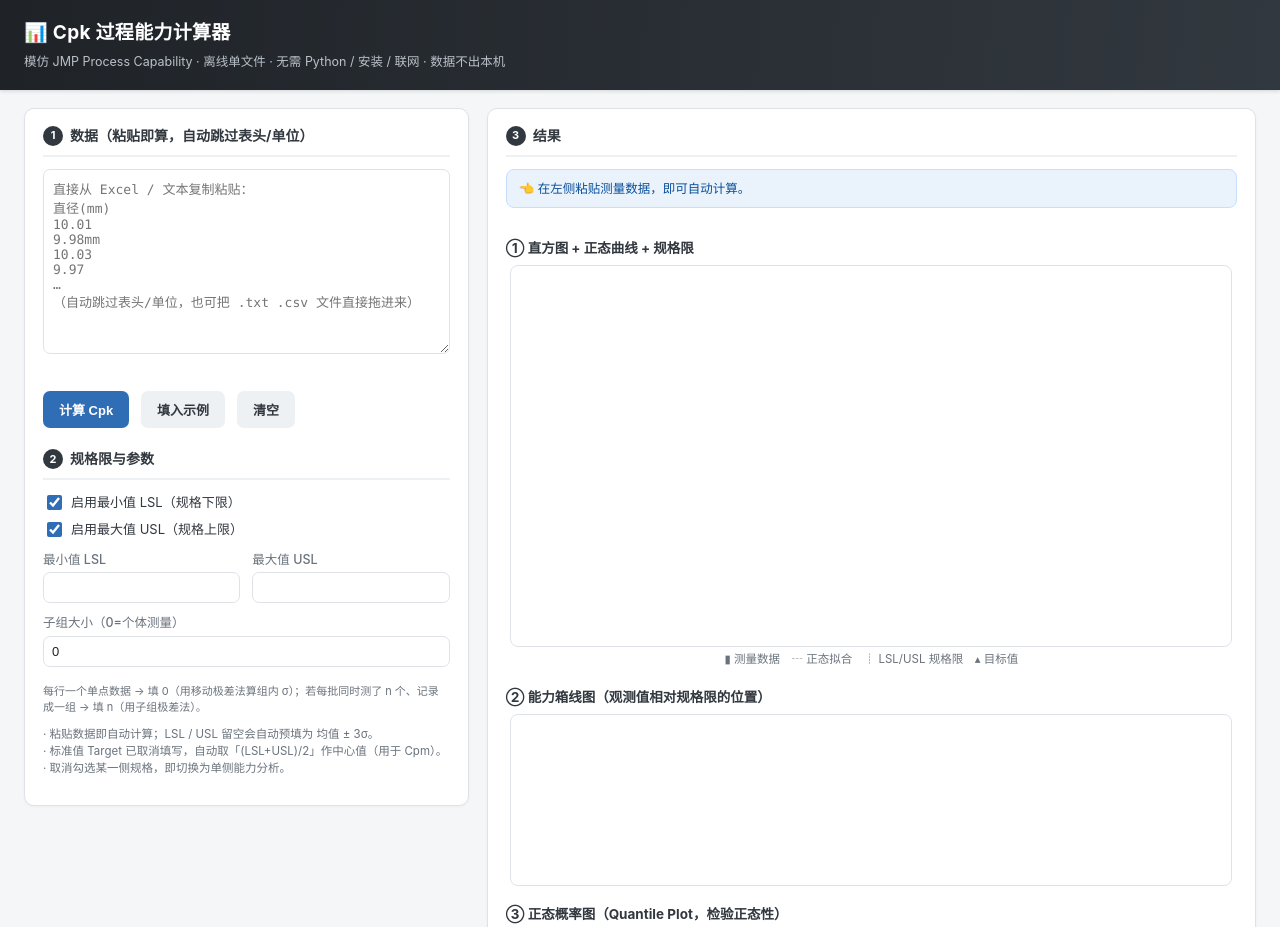
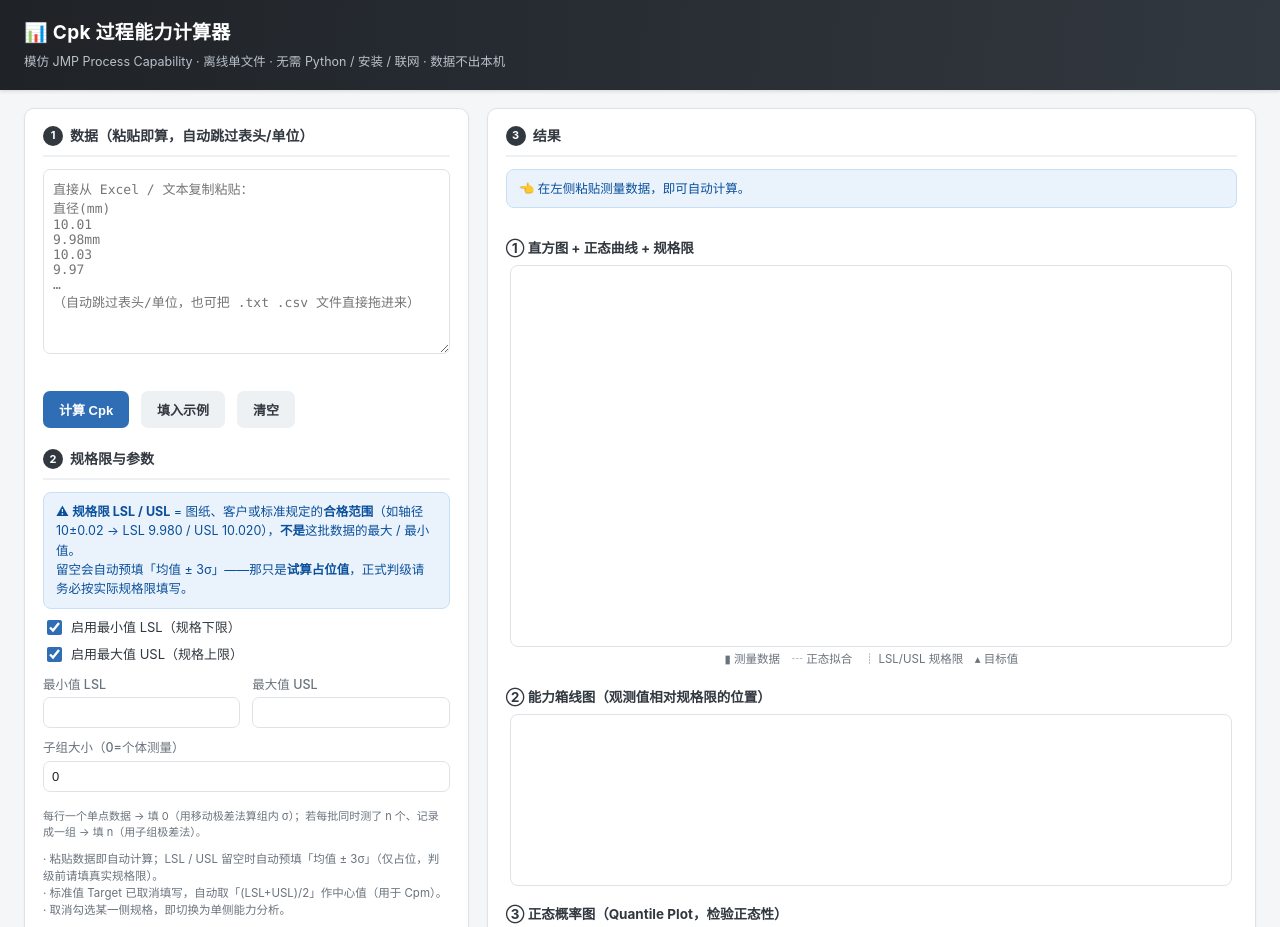
Before and after one commit to GTX950L/cpk-jmp-studio, a plain HTML site: page cpk_calculator.html in a window 1280 px wide. Shown: the top 927 px of the page. Drawn offline with Linux system fonts and the light colour scheme.

Commit message:
docs: 在规格限区域加醒目说明，避免把自动预填当规格限
很多新手会把 LSL/USL 误填为数据的最大值/最小值，或直接留空
接受自动预填的「均值 ± 3σ」作为规格限——这会严重高估 Cpk
（实测 2.1 倍：0.317 → 0.662）。

在「② 规格限与参数」标题下加 .note 说明块（带 ⚠），明确：
- LSL/USL = 图纸 / 客户 / 标准规定的合格范围
  （如轴径 10±0.02 → 9.980 / 10.020）
- 不是这批数据的最大 / 最小值
- 留空自动预填「均值 ± 3σ」仅供试算占位，正式判级请填真实规格限

hint 第一条同步加「仅占位，判级前请填真实规格限」补充说明。
README 「怎么用」第 3 步加引文 ⚠️ 注意事项。

```diff
--- a/cpk_calculator.html
+++ b/cpk_calculator.html
@@ -101,6 +101,7 @@
     </div>
 
     <h2 style="margin-top:20px"><span class="step">2</span> 规格限与参数</h2>
+    <div class="note" style="margin-top:0">⚠ <b>规格限 LSL / USL</b> = 图纸、客户或标准规定的<b>合格范围</b>（如轴径 10±0.02 → LSL 9.980 / USL 10.020），<b>不是</b>这批数据的最大 / 最小值。<br>留空会自动预填「均值 ± 3σ」——那只是<b>试算占位值</b>，正式判级请务必按实际规格限填写。</div>
     <label class="chk"><input type="checkbox" id="useLsl" checked> 启用最小值 LSL（规格下限）</label>
     <label class="chk"><input type="checkbox" id="useUsl" checked> 启用最大值 USL（规格上限）</label>
     <div class="row">
@@ -111,7 +112,7 @@
       <label>子组大小（0=个体测量）<input type="number" id="sub" value="0" min="0" max="20"></label>
       <span class="subhint">每行一个单点数据 → 填 0（用移动极差法算组内 σ）；若每批同时测了 n 个、记录成一组 → 填 n（用子组极差法）。</span>
     </div>
-    <p class="hint">· 粘贴数据即自动计算；LSL / USL 留空会自动预填为 均值 ± 3σ。<br>· 标准值 Target 已取消填写，自动取「(LSL+USL)/2」作中心值（用于 Cpm）。<br>· 取消勾选某一侧规格，即切换为单侧能力分析。</p>
+    <p class="hint">· 粘贴数据即自动计算；LSL / USL 留空时自动预填「均值 ± 3σ」（仅占位，判级前请填真实规格限）。<br>· 标准值 Target 已取消填写，自动取「(LSL+USL)/2」作中心值（用于 Cpm）。<br>· 取消勾选某一侧规格，即切换为单侧能力分析。</p>
   </div>
 
   <!-- 右侧：结果 -->
```
Also changed, not shown: README.md.
